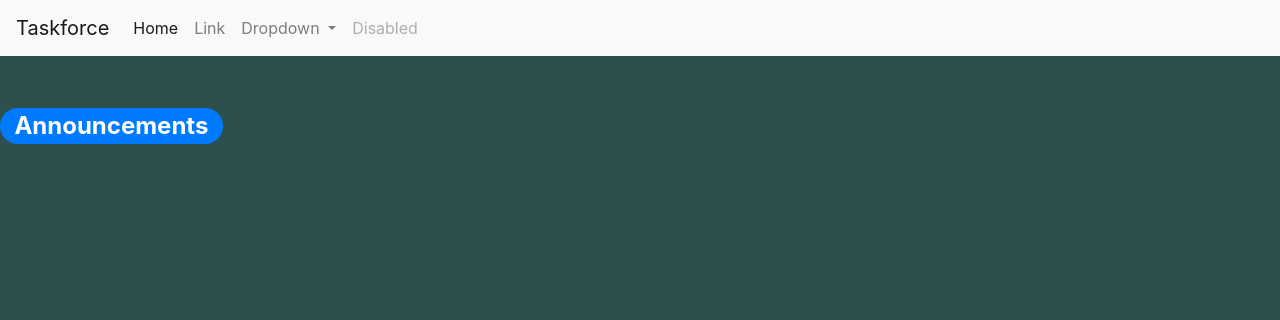
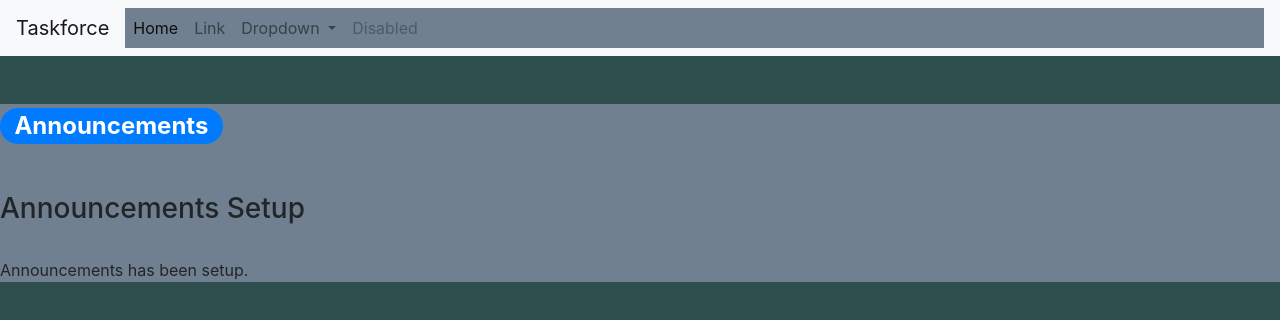
Before and after one commit to tforceAKA/tforceAKA.github.io, a plain HTML site: page docs/index.html in a window 1280 px wide. Drawn offline with nearby package versions, Linux system fonts and the light colour scheme.

Commit message:
Update index.html

```diff
--- a/docs/index.html
+++ b/docs/index.html
@@ -8,6 +8,7 @@
     <!-- CSS -->
     <link rel="stylesheet" href="https://cdn.jsdelivr.net/npm/bootstrap@4.5.3/dist/css/bootstrap.min.css" integrity="sha384-TX8t27EcRE3e/ihU7zmQxVncDAy5uIKz4rEkgIXeMed4M0jlfIDPvg6uqKI2xXr2" crossorigin="anonymous">
     <link rel="stylesheet" href="/main.css">
+    <style>div {background-color: slategrey;}</style>
 
     <title>Taskforce</title>
   </head>
@@ -45,7 +46,14 @@
 </nav>
     <br>
     <br>
-    <h2><span class="badge badge-pill badge-primary">Announcements</span></h2>
+    <div>
+      <h2><a href="/announce"><span class="badge badge-pill badge-primary">Announcements</span></a></h2>
+      <br>
+      <p>
+        <h3>Announcements Setup</h3><br>
+        Announcements has been setup.
+      </p>
+    </div>
 
     <script src="https://code.jquery.com/jquery-3.5.1.slim.min.js" integrity="sha384-DfXdz2htPH0lsSSs5nCTpuj/zy4C+OGpamoFVy38MVBnE+IbbVYUew+OrCXaRkfj" crossorigin="anonymous"></script>
     <script src="https://cdn.jsdelivr.net/npm/bootstrap@4.5.3/dist/js/bootstrap.bundle.min.js" integrity="sha384-ho+j7jyWK8fNQe+A12Hb8AhRq26LrZ/JpcUGGOn+Y7RsweNrtN/tE3MoK7ZeZDyx" crossorigin="anonymous"></script>
```
